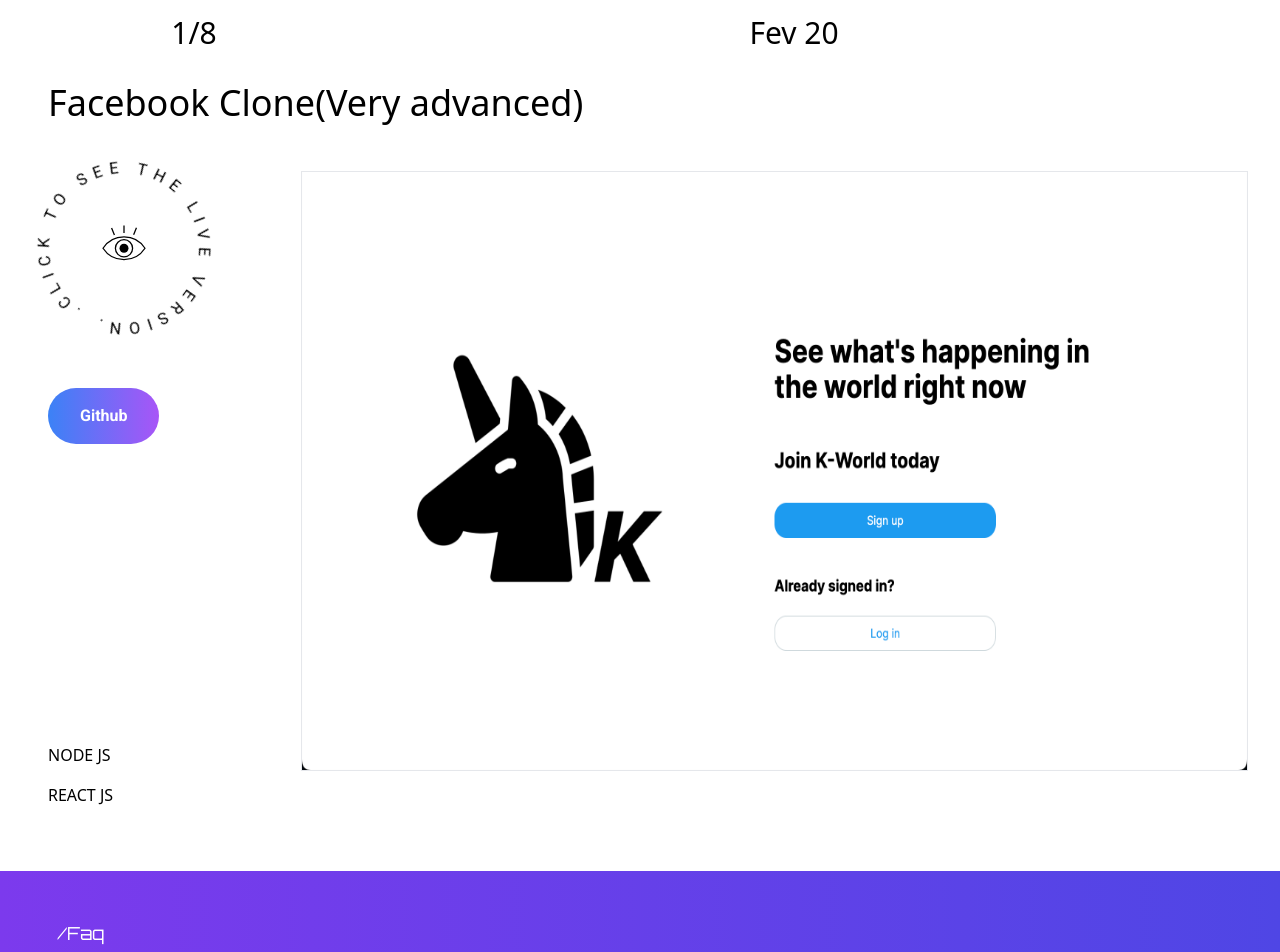
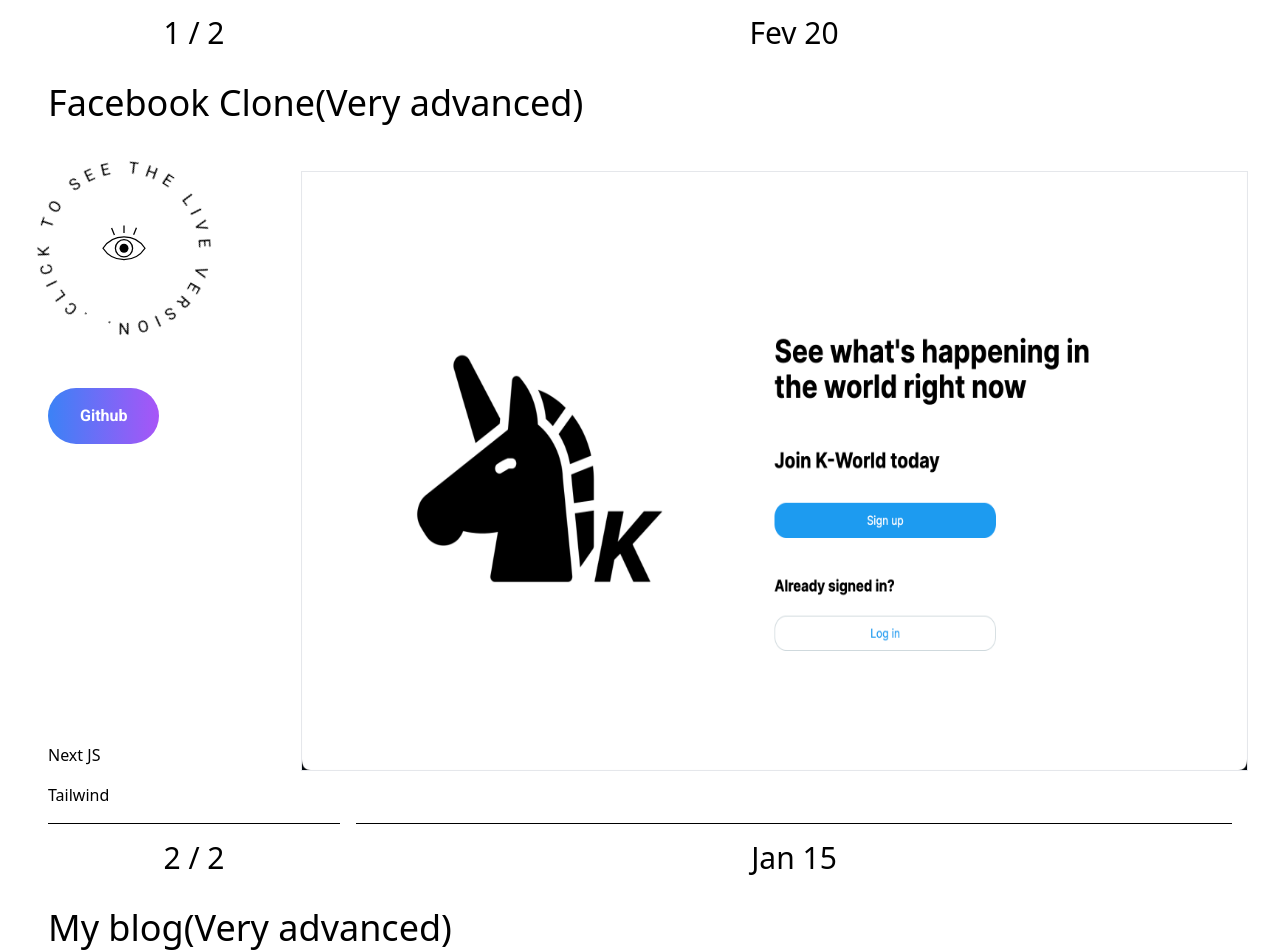
Before and after one commit to kyubin-io/portfolio-nextjs, a Next.js app: page / in a window 1280 px wide. Shown: the part 1220-2172 px from the top of the page. Built offline with nearby package versions, Linux system fonts and the light colour scheme; a web font is replaced by a local one.

Commit message:
divide component

```diff
--- a/app/components/Header.tsx
+++ b/app/components/Header.tsx
@@ -22,20 +22,25 @@ export default function Header({ barWidth }: any) {
             </Link>
           </li>
           <li className="text-lg font-bold max-[650px]:hidden">
+            <Link href="#skills" className={LINK_EFFECT}>
+              <span>Skills</span>
+            </Link>
+          </li>
+          {/* <li className="text-lg font-bold max-[650px]:hidden">
             <Link href="#reviews" className={LINK_EFFECT}>
               <span>Reviews</span>
             </Link>
-          </li>
+          </li> */}
           <li className="text-lg font-bold">
             <Link href="#projects" className={LINK_EFFECT}>
               <span>Projects</span>
             </Link>
           </li>
-          <li className="text-lg font-bold max-[650px]:hidden">
+          {/* <li className="text-lg font-bold max-[650px]:hidden">
             <Link href="#insights" className={LINK_EFFECT}>
               <span>Insights</span>
             </Link>
-          </li>
+          </li> */}
           <li className="text-lg font-bold max-[650px]:hidden">
             <Link href="#faq" className={LINK_EFFECT}>
               <span>Faq</span>
--- a/app/components/Intro.tsx
+++ b/app/components/Intro.tsx
@@ -1,5 +1,5 @@
 const H4_CLASS =
-  "text-4xl w-[93%] pt-4 min-[500px]:text-[55px] min-[1200px]:text-[70px]";
+  "text-4xl w-[93%] pt-8 min-[500px]:text-[55px] min-[1200px]:text-[70px]";
 
 const introAnimate = "duration-[1000ms] delay-[3000ms] visible";
 
--- /dev/null
+++ b/app/components/Project.tsx
@@ -0,0 +1,79 @@
+import Image from "next/image";
+import Link from "next/link";
+import CoolCircleEyeButton from "./CoolCircleEyeButton";
+import CoolLink from "./CoolLink";
+import { ProjectsProps } from "../data/project";
+
+type Props = {
+  index: string;
+  title: string;
+  date: string;
+  imgSrc: string;
+  github?: string;
+  link?: string;
+  skills: string[];
+};
+
+export default function Project({
+  index,
+  title,
+  date,
+  imgSrc,
+  github,
+  link,
+  skills,
+}: Props) {
+  return (
+    <div>
+      {/* project__header */}
+      <div className="grid grid-cols-[1fr_3fr] gap-4 font-sans">
+        <span className="border-t border-solid border-black p-4 text-3xl text-center max-[440px]:text-2xl">
+          {index}
+        </span>
+        <span className="border-t border-solid border-black p-4 text-3xl text-center max-[440px]:text-2xl">
+          {date}
+        </span>
+      </div>
+      {/* project__infos */}
+      <div className="mt-4">
+        {/* project__infos--name */}
+        <h1 className="relative text-[3vw] font-sans flex items-center max-[1350px]:text-4xl max-[740px]:text-3xl">
+          {title}
+          <span className="max-[740px]:hidden">(Very advanced)</span>
+        </h1>
+      </div>
+      {/* project__img */}
+      <div className="relative w-screen h-[700px]">
+        <div
+          className="absolute w-[60vw] h-[600px] right-[10vw] top-12 bg-cover border border-gray-200 max-[1350px]:w-[74vw] max-[1350px]:right-20
+          max-[740px]:w-[85vw] max-[740px]:right-12
+          "
+        >
+          <Image src={imgSrc} fill={true} alt={title} className="" />
+        </div>
+
+        {/* project__links */}
+        <Link
+          href={"/#"}
+          target="_blank"
+          title="Twitter clone source code"
+          className="pt-12 absolute"
+        >
+          {/* coolButton */}
+          <button className="px-8 py-4 bg-gradient-to-r from-blue-500 to-purple-500 text-white font-bold rounded-full transition-transform transform-gpu hover:-translate-y-1 hover:shadow-lg">
+            <span>Github</span>
+          </button>
+          {/* error */}
+          <CoolCircleEyeButton text={".Click to see the live version."} />
+        </Link>
+        {/* project__tags */}
+        <div className="absolute bottom-4 flex flex-col gap-4 max-[740px]:flex-row max-[740px]:top-0 max-[740px]:left-0 max-[440px]:gap-[6px] max-[440px]:text-xs">
+          {/* coolfunny link */}
+          {skills.map((skill, idx) => {
+            return <CoolLink key={idx} skill={skill} />;
+          })}
+        </div>
+      </div>
+    </div>
+  );
+}
--- a/app/components/Projects.tsx
+++ b/app/components/Projects.tsx
@@ -1,7 +1,5 @@
-import Image from "next/image";
-import Link from "next/link";
-import CoolCircleEyeButton from "./CoolCircleEyeButton";
-import CoolLink from "./CoolLink";
+import { projects } from "../data/project";
+import Project from "./Project";
 
 export default function Projects() {
   return (
@@ -12,61 +10,20 @@ export default function Projects() {
       {/* projects__header */}
       <h1 className="text-6xl italic pb-[10px]">Some of my work</h1>
       {/* project */}
-      <div>
-        {/* project__header */}
-        <div className="grid grid-cols-[1fr_3fr] gap-4 font-sans">
-          <span className="border-t border-solid border-black p-4 text-3xl text-center max-[440px]:text-2xl">
-            1/8
-          </span>
-          <span className="border-t border-solid border-black p-4 text-3xl text-center max-[440px]:text-2xl">
-            Fev 20
-          </span>
-        </div>
-        {/* project__infos */}
-        <div className="mt-4">
-          {/* project__infos--name */}
-          <h1 className="relative text-[3vw] font-sans flex items-center max-[1350px]:text-4xl max-[740px]:text-3xl">
-            Facebook Clone{" "}
-            <span className="max-[740px]:hidden">(Very advanced)</span>
-          </h1>
-        </div>
-        {/* project__img */}
-        <div className="relative w-screen h-[700px]">
-          <div
-            className="absolute w-[60vw] h-[600px] right-[10vw] top-12 bg-cover border border-gray-200 max-[1350px]:w-[74vw] max-[1350px]:right-20
-          max-[740px]:w-[85vw] max-[740px]:right-12
-          "
-          >
-            <Image
-              src="/img/p1.png"
-              fill={true}
-              alt="Twitter clone"
-              className=""
-            />
-          </div>
-
-          {/* project__links */}
-          <Link
-            href={"/#"}
-            target="_blank"
-            title="Twitter clone source code"
-            className="pt-12 absolute"
-          >
-            {/* coolButton */}
-            <button className="px-8 py-4 bg-gradient-to-r from-blue-500 to-purple-500 text-white font-bold rounded-full transition-transform transform-gpu hover:-translate-y-1 hover:shadow-lg">
-              <span>Github</span>
-            </button>
-            {/* error */}
-            <CoolCircleEyeButton text={".Click to see the live version."} />
-          </Link>
-          {/* project__tags */}
-          <div className="absolute bottom-4 flex flex-col gap-4 max-[740px]:flex-row max-[740px]:top-0 max-[740px]:left-0 max-[440px]:gap-[6px] max-[440px]:text-xs">
-            {/* coolfunny link */}
-            <CoolLink skill={"NODE JS"} />
-            <CoolLink skill={"REACT JS"} />
-          </div>
-        </div>
-      </div>
+      {projects.map((project, idx) => {
+        return (
+          <Project
+            key={idx}
+            index={`${idx + 1} / ${projects.length}`}
+            title={project.title}
+            date={project.date}
+            imgSrc={project.imgSrc}
+            github={project.github}
+            link={project.link}
+            skills={project.skills}
+          />
+        );
+      })}
     </section>
   );
 }
--- a/app/components/Skills.tsx
+++ b/app/components/Skills.tsx
@@ -1,6 +1,9 @@
 export default function Skills() {
   return (
-    <section className="relative text-[40px] h-[300px] bg-black overflow-hidden text-center pt-4 text-white max-[700px]:h-[200px]">
+    <section
+      className="relative text-[40px] h-[300px] bg-black overflow-hidden text-center pt-4 text-white max-[700px]:h-[200px]"
+      id="skills"
+    >
       {/* skills__header */}
       <div className="font-semibold">My expertise</div>
       {/* skills__text left */}
--- /dev/null
+++ b/app/data/project.ts
@@ -0,0 +1,27 @@
+export interface ProjectsProps {
+  title: string;
+  date: string;
+  imgSrc: string;
+  github?: string;
+  link?: string;
+  skills: string[];
+}
+
+export const projects: ProjectsProps[] = [
+  {
+    title: "Facebook Clone",
+    date: "Fev 20",
+    imgSrc: "/img/p1.png",
+    github: "",
+    link: "",
+    skills: ["Next JS", "Tailwind"],
+  },
+  {
+    title: "My blog",
+    date: "Jan 15",
+    imgSrc: "/img/p1.png",
+    github: "",
+    link: "",
+    skills: ["Next JS", "Tailwind"],
+  },
+];
```
